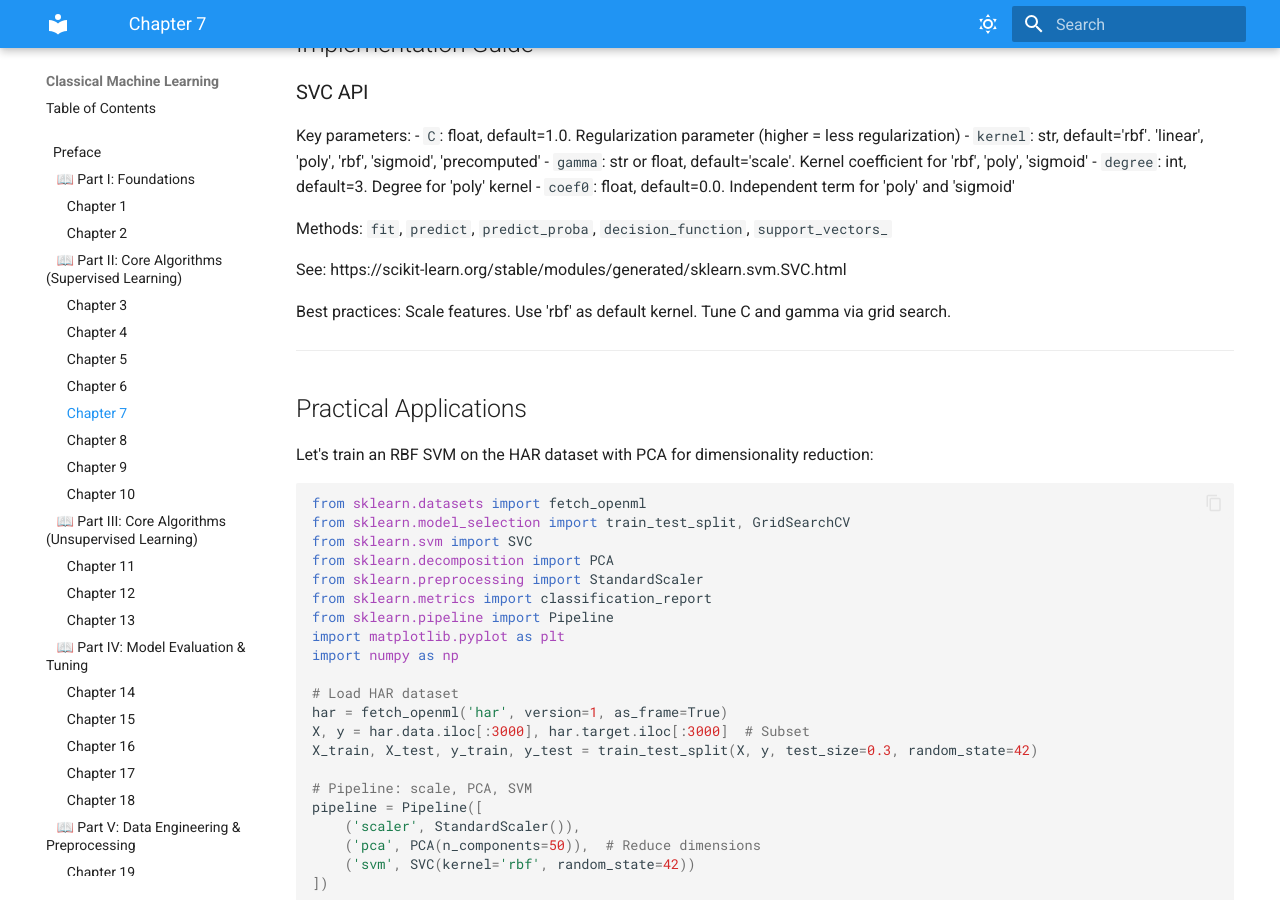
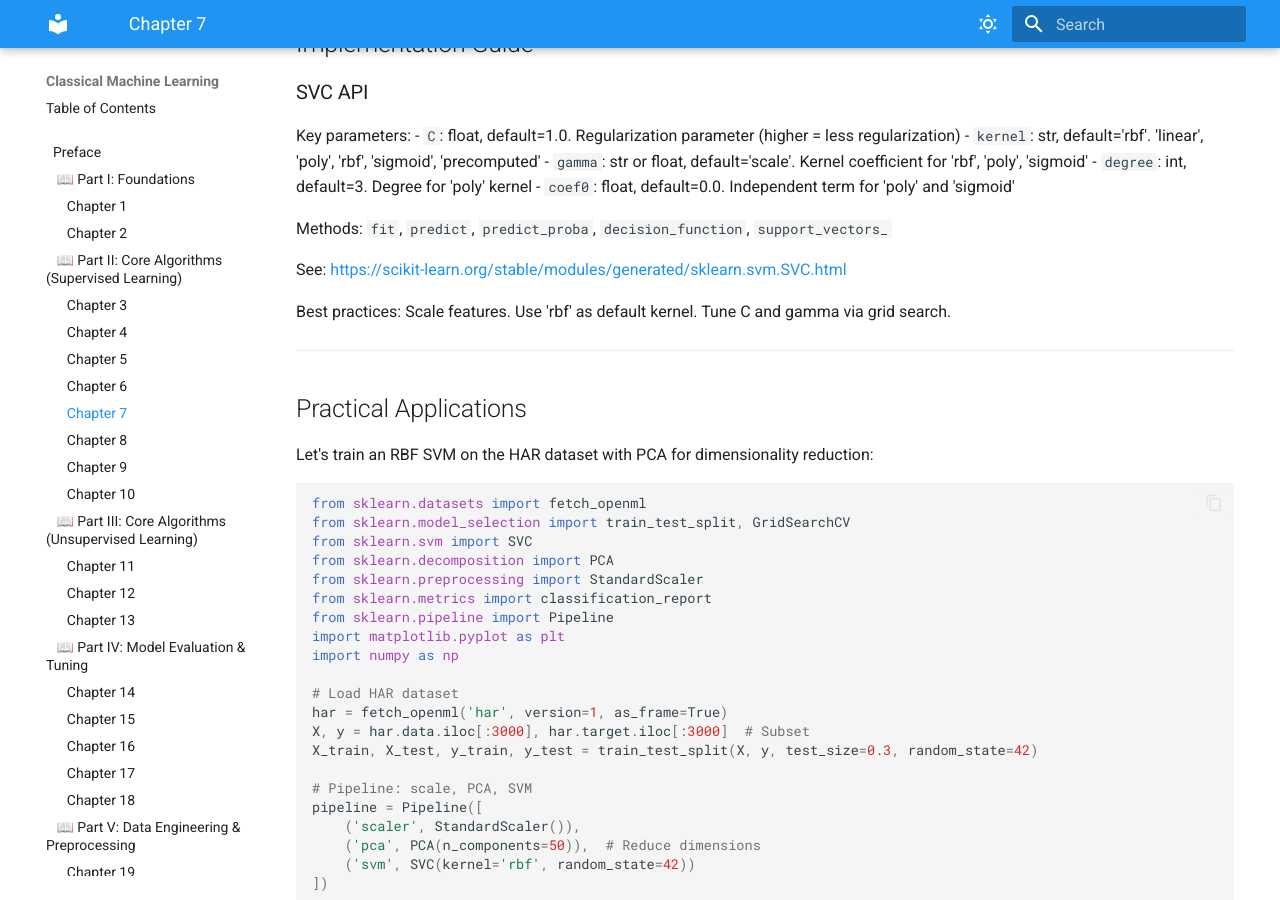
Before and after one commit to McKlay/classical-machine-learning, an MkDocs documentation site: the page built from docs/chapter7.md, in a window 1280 px wide and 900 px high, scrolled down 1369 px. Built offline with MkDocs 1.6.1 and Material for MkDocs 9.7.7, drawn with Linux system fonts in a browser that asks for light colours; part of the change alters nothing that is shown.

```diff
--- a/docs/chapter7.md
+++ b/docs/chapter7.md
@@ -67,7 +67,7 @@ Key parameters:
 
 Methods: `fit`, `predict`, `predict_proba`, `decision_function`, `support_vectors_`
 
-See: https://scikit-learn.org/stable/modules/generated/sklearn.svm.SVC.html
+See: [https://scikit-learn.org/stable/modules/generated/sklearn.svm.SVC.html](https://scikit-learn.org/stable/modules/generated/sklearn.svm.SVC.html)
 
 Best practices: Scale features. Use 'rbf' as default kernel. Tune C and gamma via grid search.
 
```
